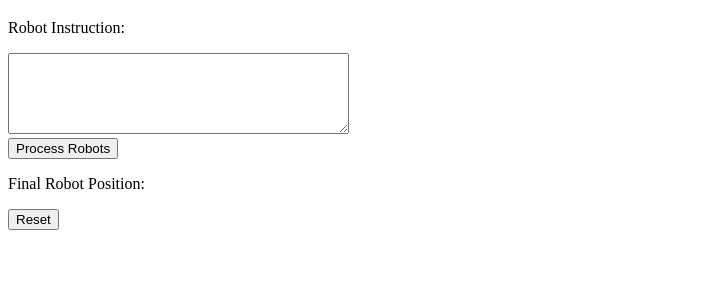
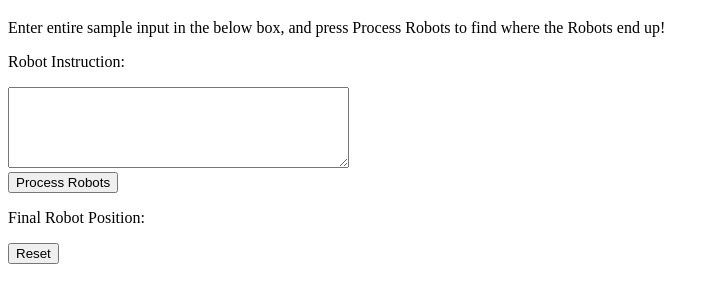
Before and after one commit to trcywu/Martian_Robots, a plain HTML site: page index.html in a window 1280 px wide. Shown: the part 61-364 px from the top of the page, without its empty margins (0-719 px from the left). Drawn offline with Linux system fonts and the light colour scheme.

Commit message:
file checks and readme updates

```diff
--- a/index.html
+++ b/index.html
@@ -11,7 +11,7 @@
     <h1>Martian Robots</h1>
 
     <form id="mars">
-
+        <p>Enter entire sample input in the below box, and press Process Robots to find where the Robots end up!</p>
         <p>Robot Instruction:</p>
         <textarea id='instruction' name="Text1" cols="40" rows="5"></textarea><br>
         <input type="button" value="Process Robots" onclick="playAgain()">
```
Also changed, not shown: README.md.
